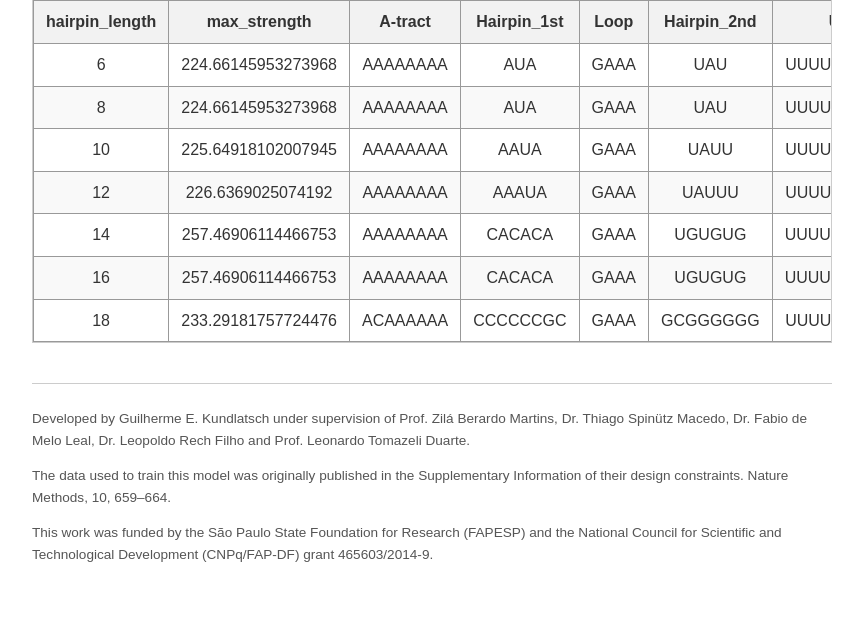
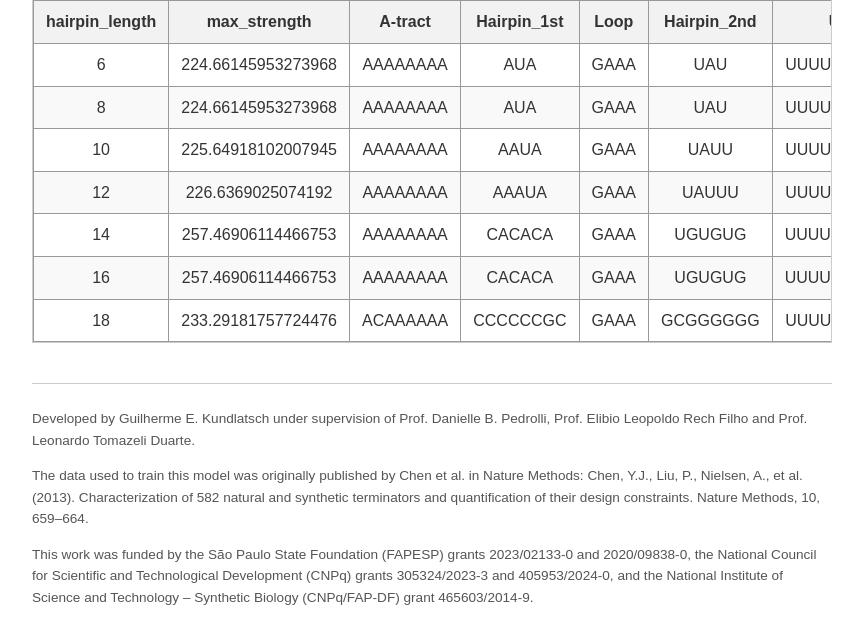
Before and after one commit to gkundlatsch/TerFac, a Flask app: template templates/max_strength.html in a window 1280 px wide. Shown: the part 173-816 px from the top of the page, without its empty margins (208-1071 px from the left). Before the commit the page ends 735 px from the top, so only its background shows below. Run offline with Flask 3, Linux system fonts and the light colour scheme; the template is opened without the code that fills it, so the values that code supplies are empty; parts of the project's set-up code (start-up, migrations or seed data) failed here and were passed over.

Commit message:
Update max_strength.html

```diff
--- a/templates/max_strength.html
+++ b/templates/max_strength.html
@@ -276,10 +276,9 @@
   </div> <!-- /.table-container -->
 
   <div class="footer">
-    <p>Developed by Guilherme E. Kundlatsch under supervision of Prof. Zilá Berardo Martins, Dr. Thiago Spinütz Macedo, Dr. Fabio de Melo Leal, Dr. Leopoldo Rech Filho and Prof. Leonardo Tomazeli Duarte.</p>
-    <p>The data used to train this model was originally published in the Supplementary Information of their design constraints.
-       Nature Methods, 10, 659–664.</p>
-    <p>This work was funded by the São Paulo State Foundation for Research (FAPESP) and the National Council for Scientific and Technological Development (CNPq/FAP-DF) grant 465603/2014-9.</p>
+   <p>Developed by Guilherme E. Kundlatsch under supervision of Prof. Danielle B. Pedrolli, Prof. Elibio Leopoldo Rech Filho and Prof. Leonardo Tomazeli Duarte.</p>
+      <p>The data used to train this model was originally published by Chen et al. in Nature Methods: Chen, Y.J., Liu, P., Nielsen, A., et al. (2013). Characterization of 582 natural and synthetic terminators and quantification of their design constraints. Nature Methods, 10, 659–664.</p>
+      <p>This work was funded by the São Paulo State Foundation (FAPESP) grants 2023/02133-0 and 2020/09838-0, the National Council for Scientific and Technological Development (CNPq) grants 305324/2023-3 and 405953/2024-0, and the National Institute of Science and Technology – Synthetic Biology (CNPq/FAP-DF) grant 465603/2014-9.</p>
   </div>
 </body>
 </html>
```
